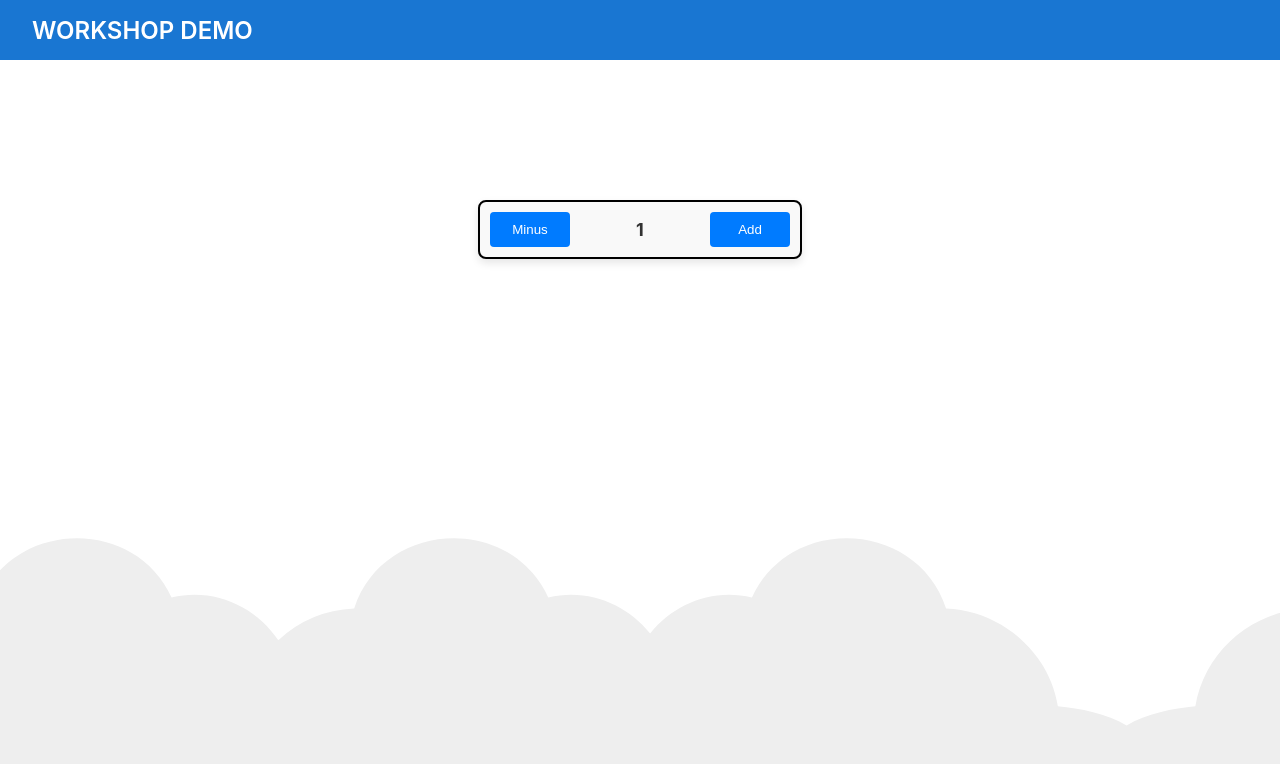
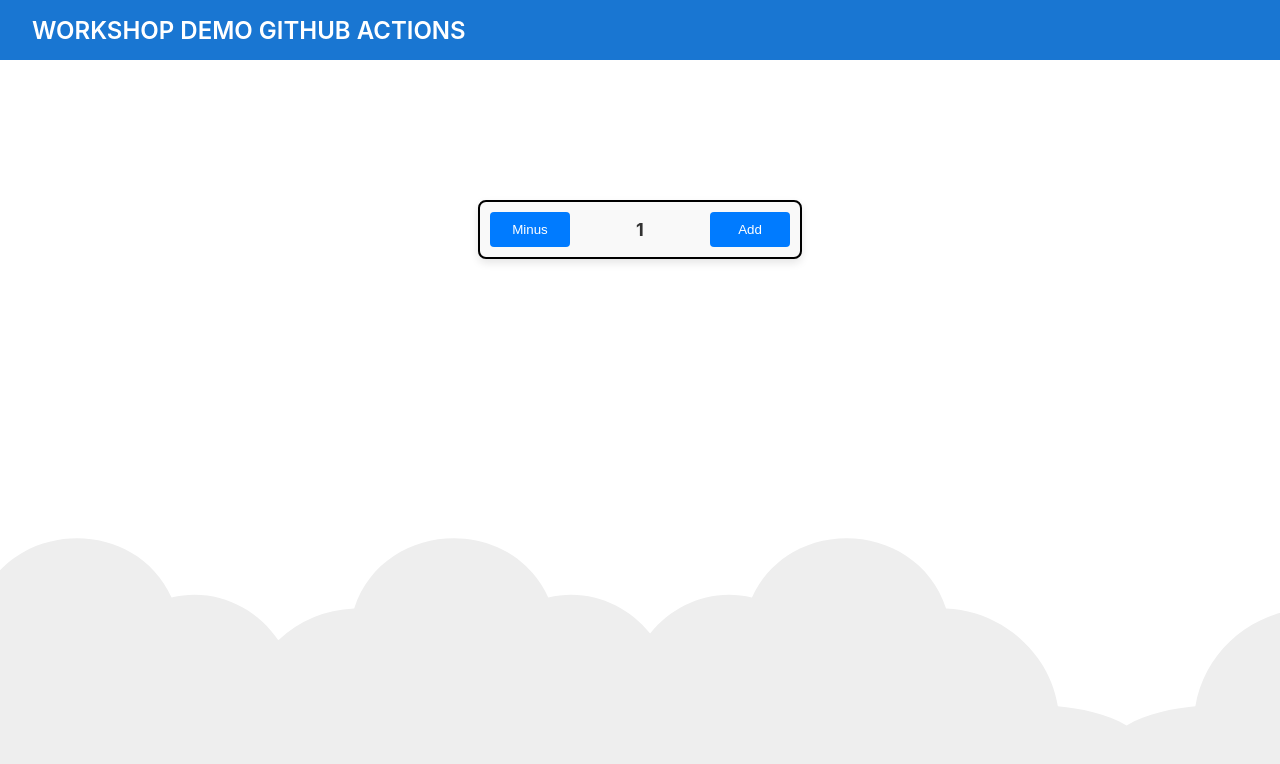
Before and after one commit to thaonguyenptnglobalcorp/workshop_angular, an Angular app: page / in a window 1280 px wide. Shown: the top 764 px of the page. Built offline with nearby package versions, Linux system fonts and the light colour scheme.

Commit message:
update title

```diff
--- a/src/app/app.component.html
+++ b/src/app/app.component.html
@@ -330,7 +330,7 @@
 
 <!-- Toolbar -->
 <div class="toolbar" role="banner">
-  <span style="font-size: 24px;">WORKSHOP DEMO</span>
+  <span style="font-size: 24px;">WORKSHOP DEMO GITHUB ACTIONS</span>
 </div>
 
 <div class="content" role="main">
```
